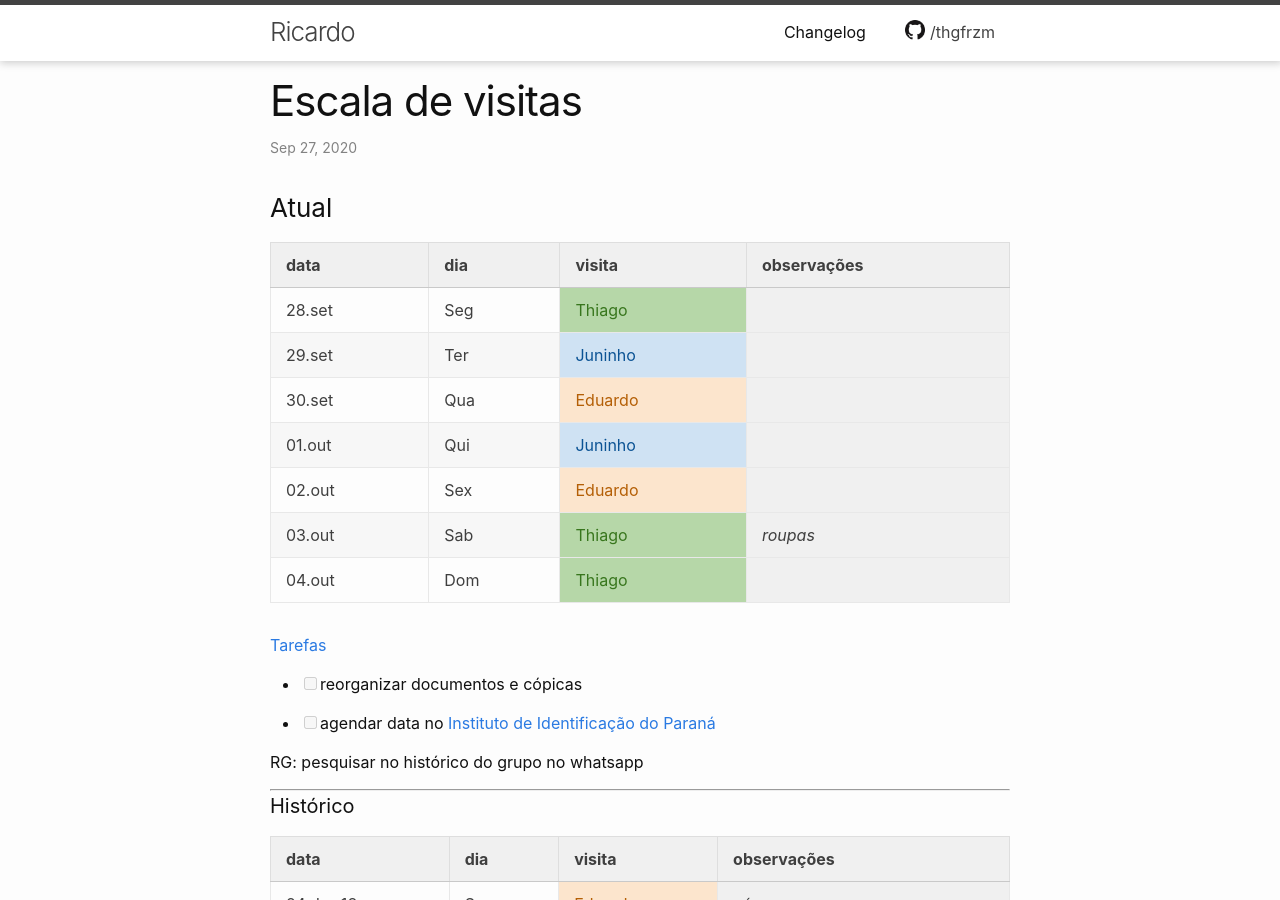
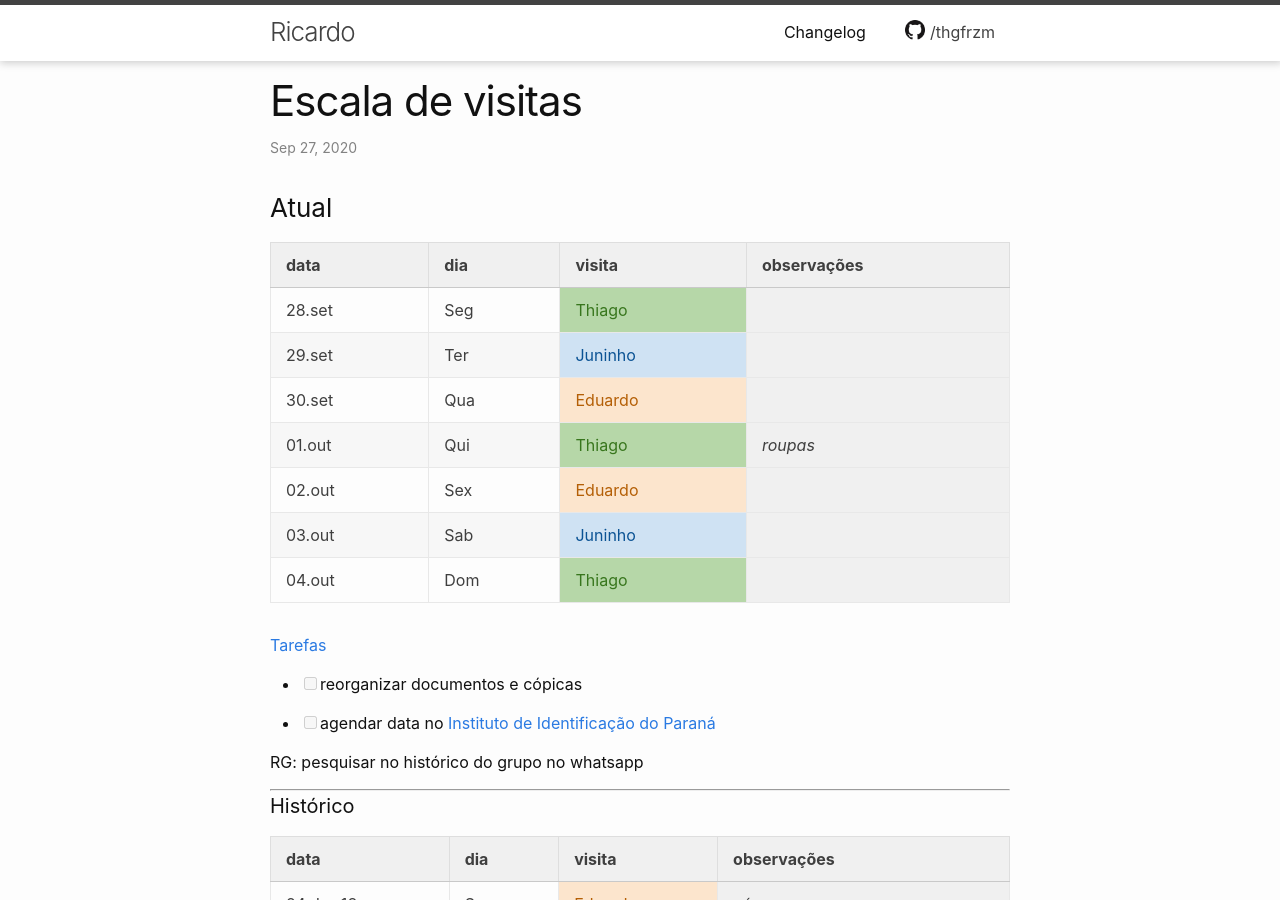
Before and after one commit to thgfrzm/ricardo, a Jekyll site: the page built from _posts/2018-12-23-escala-visitas.markdown, in a window 1280 px wide and 900 px high. Built offline with Jekyll 4.4.1, drawn with Linux system fonts in a browser that asks for light colours.

```diff
--- a/_posts/2018-12-23-escala-visitas.markdown
+++ b/_posts/2018-12-23-escala-visitas.markdown
@@ -12,9 +12,9 @@ categories: agenda
 | 28.set | Seg | Thiago  |             |
 | 29.set | Ter | Juninho |             |
 | 30.set | Qua | Eduardo |             |
-| 01.out | Qui | Juninho |             |
+| 01.out | Qui | Thiago  | _roupas_    |
 | 02.out | Sex | Eduardo |             |
-| 03.out | Sab | Thiago  | _roupas_    |
+| 03.out | Sab | Juninho |             |
 | 04.out | Dom | Thiago  |             |
 
 <!--
```
Also changed, not shown: other parts of _posts/2018-12-23-escala-visitas.markdown (+1 -1 lines).
